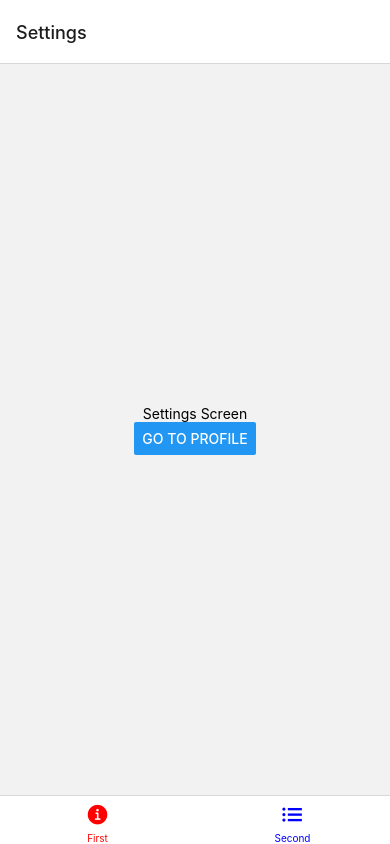
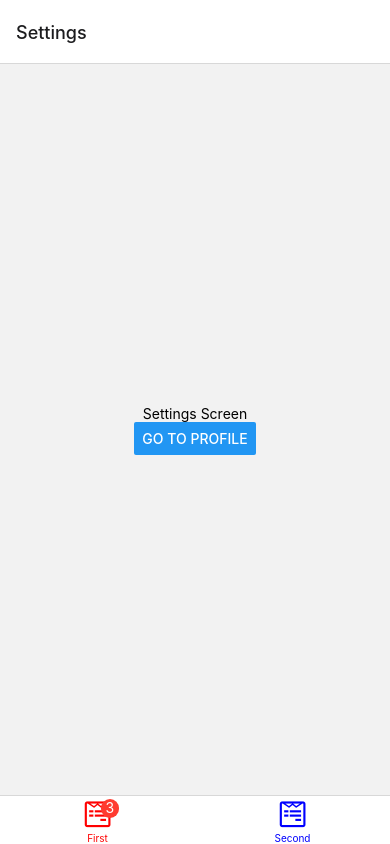
Before and after one commit to tera-li/rn-app, a React Native app: screen / in a window 390 px wide. Built offline with nearby package versions, Linux system fonts and the light colour scheme.

Commit message:
feat(font): ok

```diff
--- a/App.js
+++ b/App.js
@@ -3,7 +3,7 @@ import {Button, View, Text} from 'react-native';
 import {NavigationContainer} from '@react-navigation/native';
 import {createNativeStackNavigator} from '@react-navigation/native-stack';
 import {createBottomTabNavigator} from '@react-navigation/bottom-tabs';
-import Ionicons from 'react-native-vector-icons/Ionicons';
+import FontAwesome from 'react-native-vector-icons/FontAwesome';
 
 function SettingsScreen({navigation}) {
   return (
@@ -76,10 +76,10 @@ export default function App() {
             }
             console.log(size);
             console.log(color);
-            return <Ionicons name={iconName} size={size} color={color} />;
+            return <FontAwesome name={'wpforms'} size={30} color={color} />;
           },
         })}>
-        <Tab.Screen name="First">
+        <Tab.Screen name="First" options={{tabBarBadge: 3}}>
           {() => (
             <SettingsStack.Navigator>
               <SettingsStack.Screen
```
Also changed, not shown: 4 other files (tests, documents, lock files or other folders).
